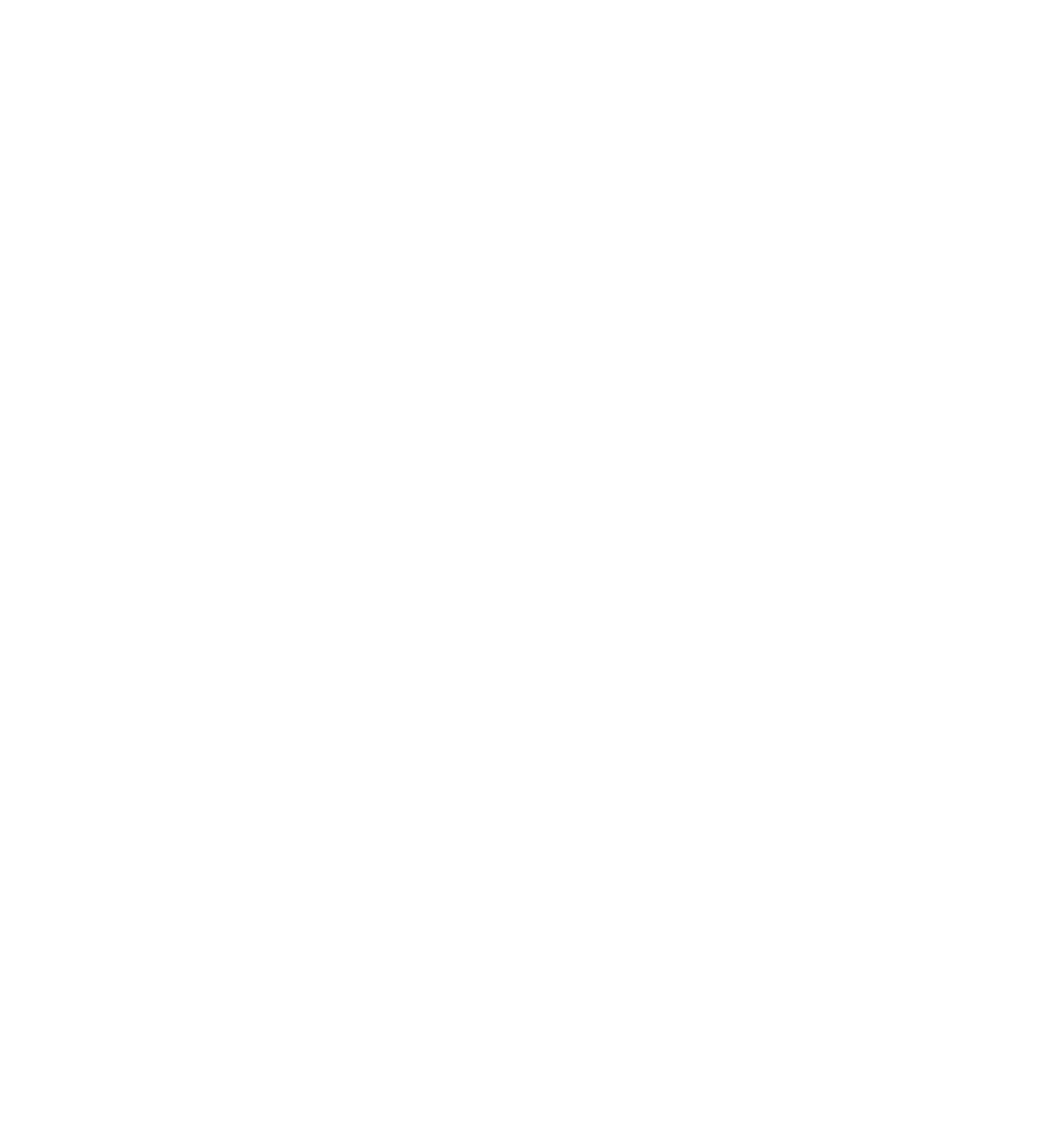
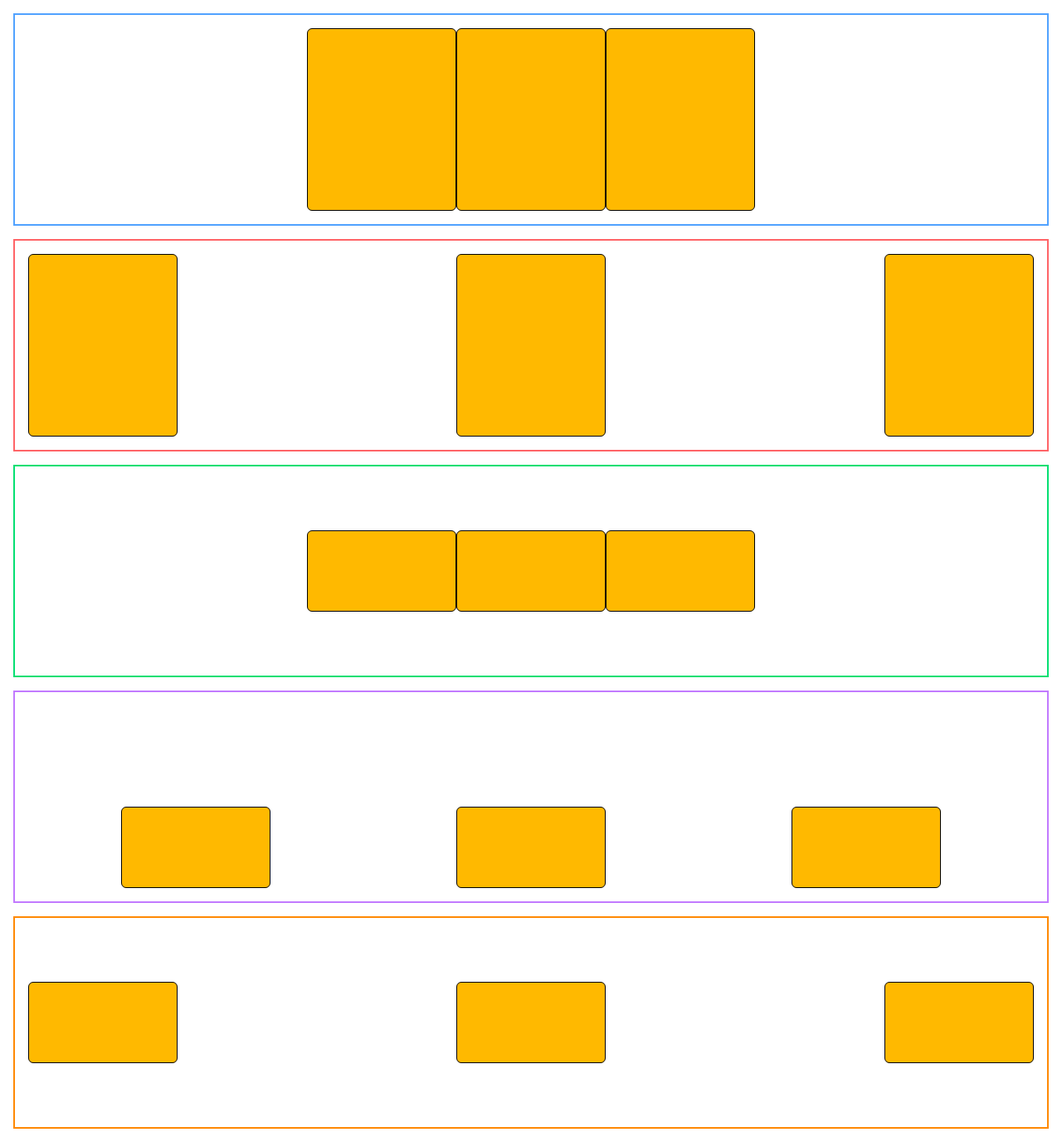
Before and after one commit to ayomidesangogade/tailwind-lessons, a React (Vite) app in the folder tailwind-lessons/: page /fifth-lesson in a window 1280 px wide. Before the commit this address had no page. Shown: the whole page at 83% size. Before the commit the page ends 800 px from the top, so only its background shows below. Built offline with nearby package versions, Linux system fonts and the light colour scheme.

Commit message:
Add Fourth and Fifth lesson components with routing and UI elements

```diff
--- a/tailwind-lessons/src/App.jsx
+++ b/tailwind-lessons/src/App.jsx
@@ -3,6 +3,8 @@
 import SecondLesson from "./lessons/SecondLesson";
 import SecondLessonPractice from "./lessons/SecondLessonPractice";
 import ThirdLesson from "./lessons/ThirdLesson";
+import FourthLesson from "./lessons/FourthLesson";
+import FifthLesson from "./lessons/FifthLesson";
 import {Routes, Route, BrowserRouter} from "react-router-dom";
 
 function App() {
@@ -16,6 +18,8 @@
           <Route path="practice" element={<SecondLessonPractice />} />
         </Route>
         <Route path="/third-lesson" element={<ThirdLesson />} />
+        <Route path="/fourth-lesson" element={<FourthLesson />} />
+        <Route path="/fifth-lesson" element={<FifthLesson />} />
       </Routes>
     </BrowserRouter>
   )
--- /dev/null
+++ b/tailwind-lessons/src/components/Box.jsx
@@ -0,0 +1,5 @@
+function Box() {
+    return <div className="border border-black p-12 w-45 bg-amber-400 rounded-md"></div>
+}
+
+export default Box;
--- /dev/null
+++ b/tailwind-lessons/src/components/FancyButton.jsx
@@ -0,0 +1,8 @@
+function FancyButton(props) {
+    const {children, large} = props;
+    const largeStyles = large ? "text-3xl rounded-full" : "text-base rounded-md";
+
+    return <button className={`bg-blue-200 border-2 border-blue-700 text-blue-700 px-10 py-2 m-4 ${largeStyles}`}>{children}</button>
+}
+
+export default FancyButton;
--- /dev/null
+++ b/tailwind-lessons/src/lessons/FifthLesson.jsx
@@ -0,0 +1,35 @@
+import Box from "../components/Box";
+
+function FifthLesson() {
+    return (
+        <>
+            <div className="border-blue-400 border-2 p-4 m-4 flex h-64 justify-center">
+                <Box />
+                <Box />
+                <Box />
+            </div>
+            <div className="border-red-400 border-2 p-4 m-4 flex h-64 justify-between">
+                <Box />
+                <Box />
+                <Box />
+            </div>
+            <div className="border-2 border-green-400 p-4 m-4 flex h-64 justify-center items-center">
+                <Box />
+                <Box />
+                <Box />
+            </div>
+            <div className="border-2 border-purple-400 p-4 m-4 flex h-64 justify-around items-end">
+                <Box />
+                <Box />
+                <Box />
+            </div>
+            <div className="border-2 border-orange-400 p-4 m-4 flex h-64 justify-between items-center">
+                <Box />
+                <Box />
+                <Box />
+            </div>
+        </>
+    )
+}
+
+export default FifthLesson;
--- /dev/null
+++ b/tailwind-lessons/src/lessons/FourthLesson.jsx
@@ -0,0 +1,16 @@
+import FancyButton from "../components/FancyButton";
+import {Link} from "react-router-dom";
+
+function FourthLesson() {
+    return (
+        <>
+            <FancyButton>click me</FancyButton>
+            <FancyButton large={true}>submit</FancyButton>
+            <div className="mt-4">
+                <Link to="/fifth-lesson">fifth lesson</Link>
+            </div>
+        </>
+    )
+}
+
+export default FourthLesson;
--- a/tailwind-lessons/src/lessons/ThirdLesson.jsx
+++ b/tailwind-lessons/src/lessons/ThirdLesson.jsx
@@ -1,3 +1,5 @@
+import {Link} from "react-router-dom";
+
 function ThirdLesson() {
     const boolean = false;
 
@@ -19,6 +21,9 @@
                 <button className="border border-slate-200 px-8 py-2 rounded-md hover:bg-slate-200 mr-4">Grey</button>
                 <button className="border rounded-md px-8 py-2 hover:bg-black hover:text-white">Black</button>
             </div>
+            <div className="mt-4">
+                <Link to="/fourth-lesson">fourth lesson</Link>
+            </div>
         </>
     )
 }
```
